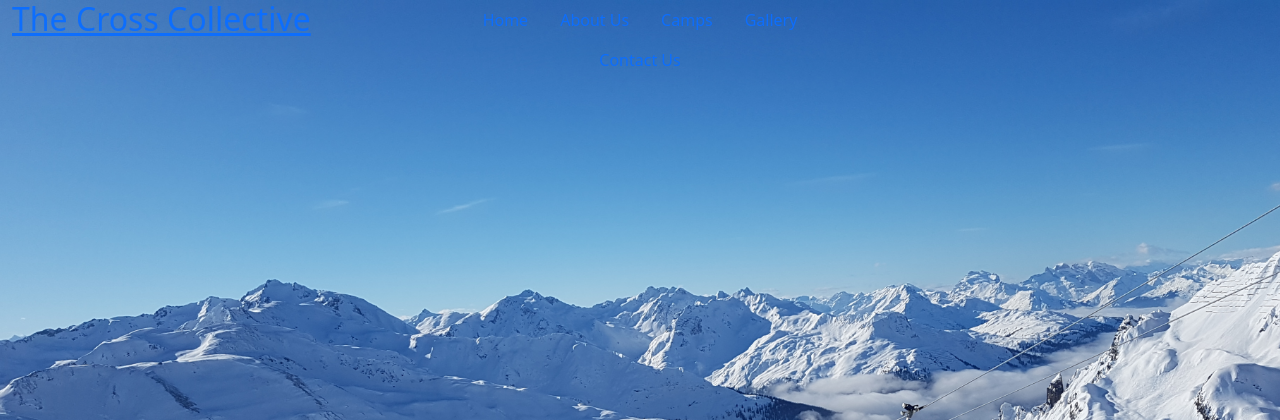
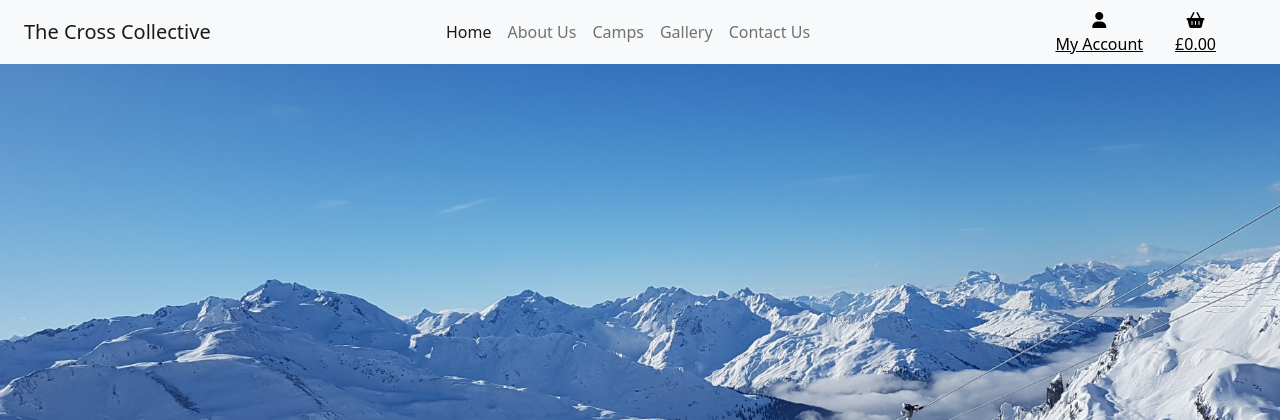
Before and after one commit to CharlieC115/The-Cross-Collective, a Django app: page / in a window 1280 px wide. Shown: the top 420 px of the page. Run offline with Django 3.2, Linux system fonts and the light colour scheme; some libraries are stand-ins or nearby versions; some web fonts are replaced.

Commit message:
Added accounts icon and dropwon list and shopping basket to nave bar. Provided some structure using bootstrap classes

```diff
--- a/templates/base.html
+++ b/templates/base.html
@@ -20,17 +20,21 @@
     <title>The Cross Collective</title>
 </head>
 <body>
-    <header class="container-fluid fixed-top">
-        <div class="row">
+    <nav class="navbar navbar-expand-lg navbar-light bg-light">
+        <div class="row container-fluid">
             <div class="col-12 col-lg-4">
-                <a href="{% url 'home' %}">
-                    <h2>The Cross Collective</h2>
-                </a>
+                <a class="navbar-brand" href="#">The Cross Collective</a>
+                <button class="navbar-toggler float-end" type="button" data-bs-toggle="collapse"
+                    data-bs-target="#navbarNavDropdown" aria-controls="navbarNavDropdown" aria-expanded="false"
+                    aria-label="Toggle navigation">
+                    <span class="navbar-toggler-icon"></span>
+                </button>
             </div>
             <div class="col-12 col-lg-4">
-                <ul class="nav justify-content-center">
+                <div class="collapse navbar-collapse justify-content-center" id="navbarNavDropdown">
+                    <ul class="navbar-nav">
                         <li class="nav-item">
-                        <a class="nav-link active" href="#">Home</a>
+                            <a class="nav-link active" aria-current="page" href="#">Home</a>
                         </li>
                         <li class="nav-item">
                             <a class="nav-link" href="#">About Us</a>
@@ -46,10 +50,35 @@
                         </li>
                     </ul>
                 </div>
+            </div>
             <div class="col-12 col-lg-4">
+                <div class="float-end navbar-nav">
+                    <div class="dropdown mx-3">
+                        <a class="text-black" href="#" role="button" id="accountMenuLink" data-bs-toggle="dropdown" aria-expanded="false">
+                            <div class="text-center">
+                                <i class="fas fa-user"></i>
+                                <p class="my-0">My Account</p>
+                            </div>
+                        </a>
+                        <ul class="dropdown-menu border-0" aria-labelledby="accountMenuLink">
+                            <li><a href="" class="dropdown-item">My Profile</a></li>
+                            <li><a href="{% url 'account_logout' %}" class="dropdown-item">Logout</a></li>
+                            <li><a href="{% url 'account_signup' %}" class="dropdown-item">Register</a></li>
+                            <li><a href="{% url 'account_login' %}" class="dropdown-item">Login</a></li>
+                        </ul>
+                    </div>
+                    <div class="mx-3">
+                        <a class="text-black" href="#">
+                            <div class="text-center">
+                                <i class="fas fa-shopping-basket"></i>
+                                <p class="my-0">£0.00</p>
+                            </div>
+                        </a>
                     </div>
                 </div>
-    </header>
+            </div>
+        </div>
+    </nav>
 
     {% block content %}
     {% endblock %}
```
Lines whose indentation alone changed are shown as unchanged.
